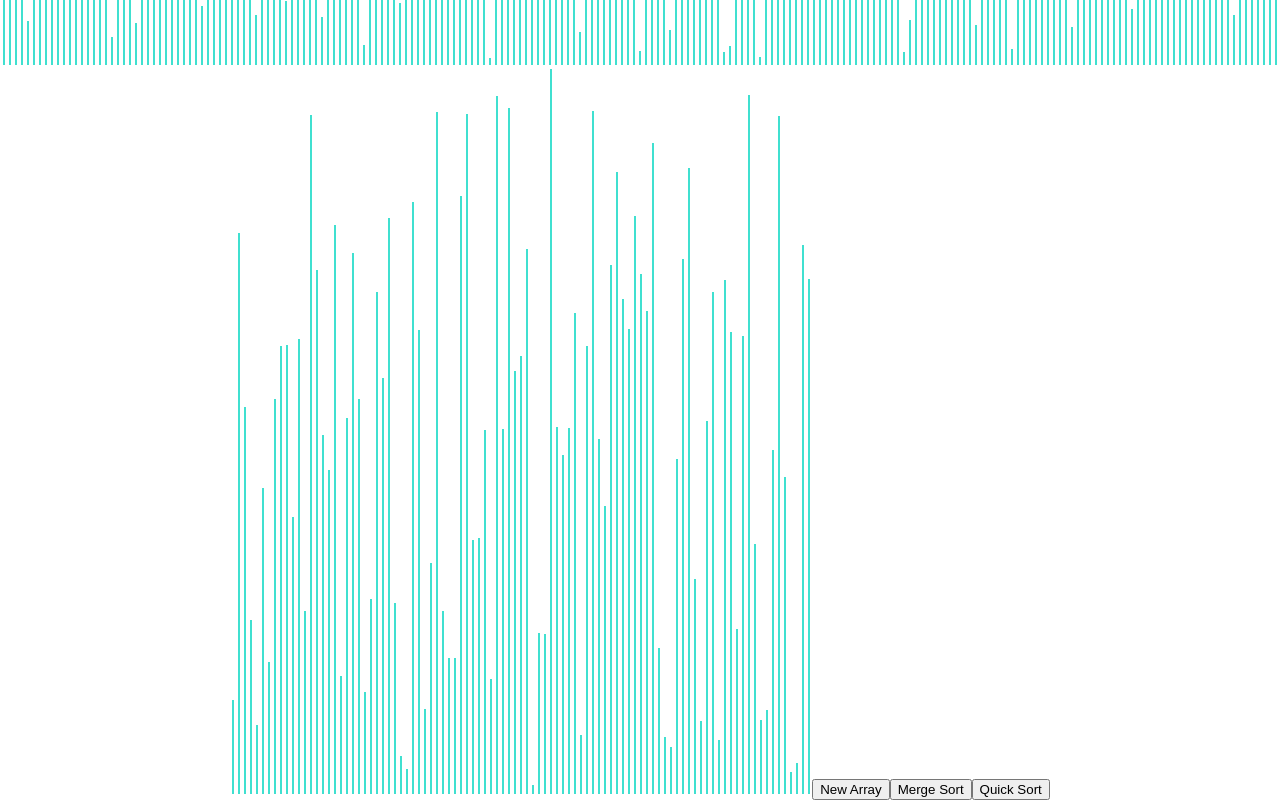
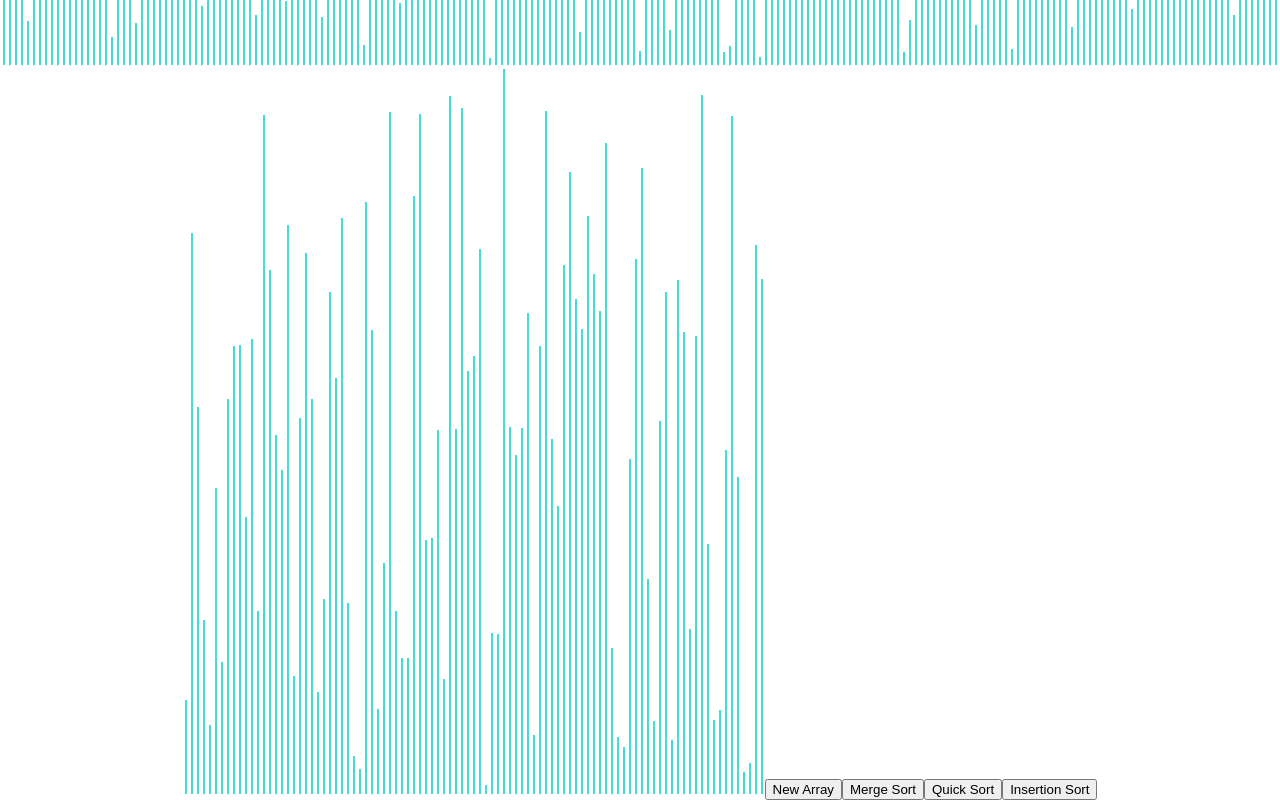
Before and after one commit to TheDarkStrix/Algorithm-Visualizer, a React (Create React App) app: page / in a window 1280 px wide. Shown: the part 665-1465 px from the top of the page. Built offline with nearby package versions, Linux system fonts and the light colour scheme.

Commit message:
Add insertion sort [without animations]

```diff
--- a/src/SortVisualizer/SortVisualizer.jsx
+++ b/src/SortVisualizer/SortVisualizer.jsx
@@ -1,6 +1,7 @@
 import React from "react";
 import { getMergeSortAnimations } from "../sortAlgorithms/MergesortAlgorithm.js";
 import { getQuickSortAnimations } from "../sortAlgorithms/QuicksortAlgorithm.js";
+import { getInsertionsortAnimations } from "../sortAlgorithms/InsertionsortAlgorithm.js";
 import "./SortVisualizer.css";
 
 // Change this value for the speed of the animations.
@@ -95,8 +96,11 @@ export default class SortingVisualizer extends React.Component {
       }
     }
   }
-  heapSort() {
-    // We leave it as an exercise to the viewer of this code to implement this method.
+  insertionSort() {
+    let array = Array.from({ length: 40 }, () =>
+      Math.floor(Math.random() * 40)
+    );
+    getInsertionsortAnimations(array);
   }
 
   bubbleSort() {
@@ -121,6 +125,7 @@ export default class SortingVisualizer extends React.Component {
         <button onClick={() => this.resetArray()}>New Array</button>
         <button onClick={() => this.mergeSort()}>Merge Sort</button>
         <button onClick={() => this.quickSort()}>Quick Sort</button>
+        <button onClick={() => this.insertionSort()}>Insertion Sort</button>
       </div>
     );
   }
--- /dev/null
+++ b/src/sortAlgorithms/InsertionsortAlgorithm.js
@@ -0,0 +1,20 @@
+export function getInsertionsortAnimations(array) {
+  let animations = [];
+  let auxillaryArray = array.slice();
+  console.log("Original : " + array);
+  insertionSort(auxillaryArray);
+  console.log("Sorted : " + auxillaryArray);
+  return auxillaryArray;
+}
+
+function insertionSort(auxillaryArray) {
+  for (let i = 1; i < auxillaryArray.length; ++i) {
+    let key = auxillaryArray[i];
+    let j = i - 1;
+    while (j >= 0 && auxillaryArray[j] > key) {
+      auxillaryArray[j + 1] = auxillaryArray[j];
+      j = j - 1;
+    }
+    auxillaryArray[j + 1] = key;
+  }
+}
```
